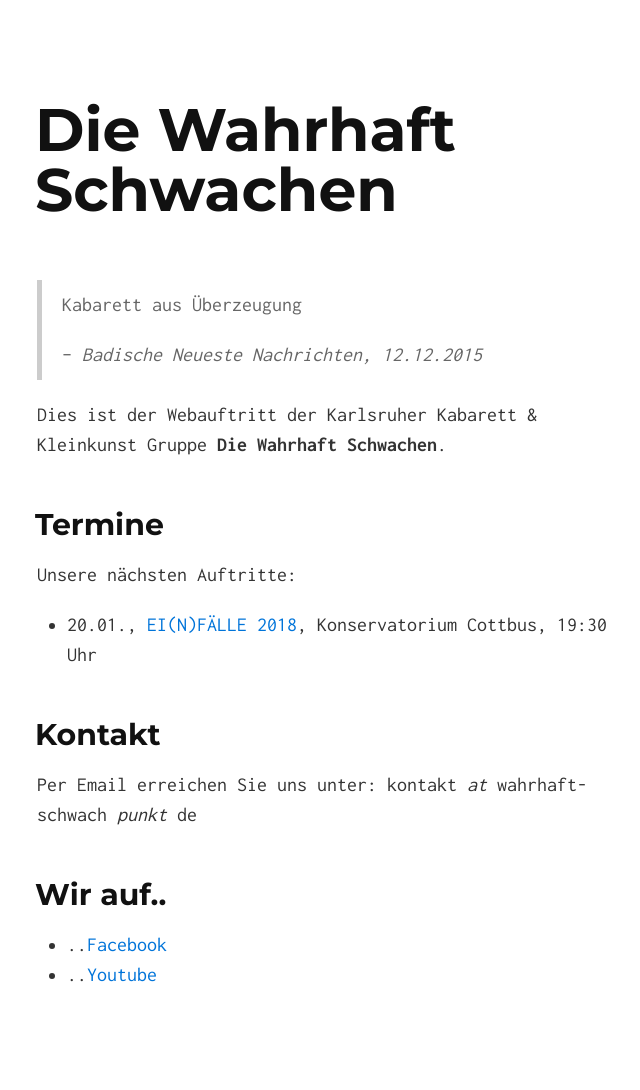
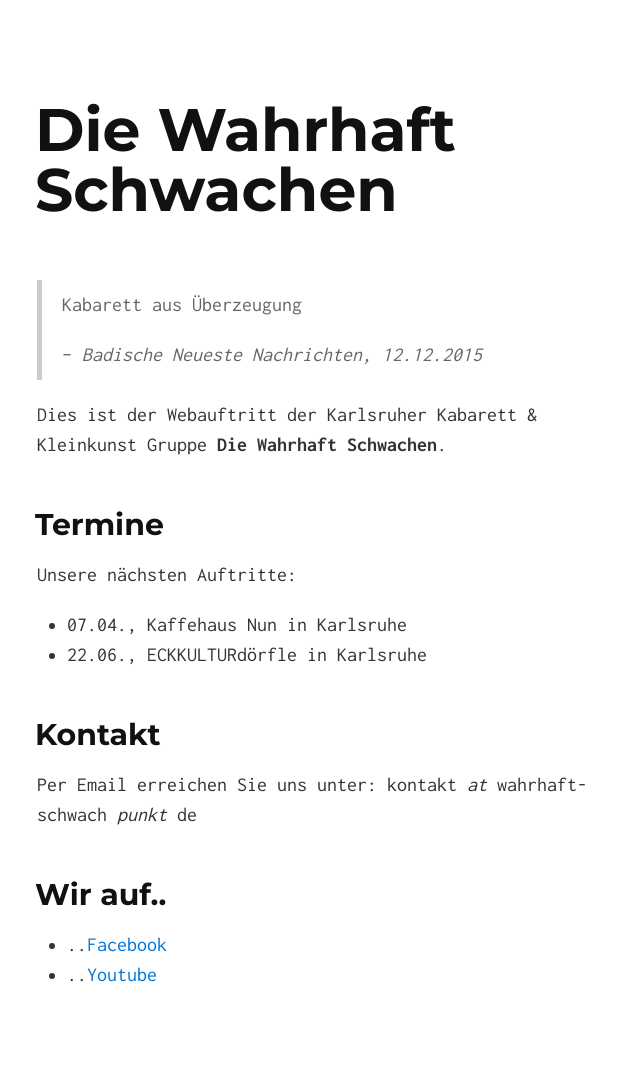
Before and after one commit to Die-Wahrhaft-Schwachen/diewahrhaftschwachen, a Jekyll site: the page built from index.md, in a window 1280 px wide. Shown: the whole page, without its empty margins (303-943 px from the left). Built offline with Jekyll 4.4.1, drawn with Linux system fonts in a browser that asks for light colours.

Commit message:
Neue Auftritte

```diff
--- a/index.md
+++ b/index.md
@@ -12,7 +12,8 @@ Dies ist der Webauftritt der Karlsruher Kabarett & Kleinkunst Gruppe **Die Wahrh
 
 Unsere nächsten Auftritte:
 
-* 20.01., [EI(N)FÄLLE 2018](http://studentenkabarett.de), Konservatorium Cottbus, 19:30 Uhr
+* 07.04., Kaffehaus Nun in Karlsruhe
+* 22.06., ECKKULTURdörfle in Karlsruhe
 
 ## Kontakt
 
```
